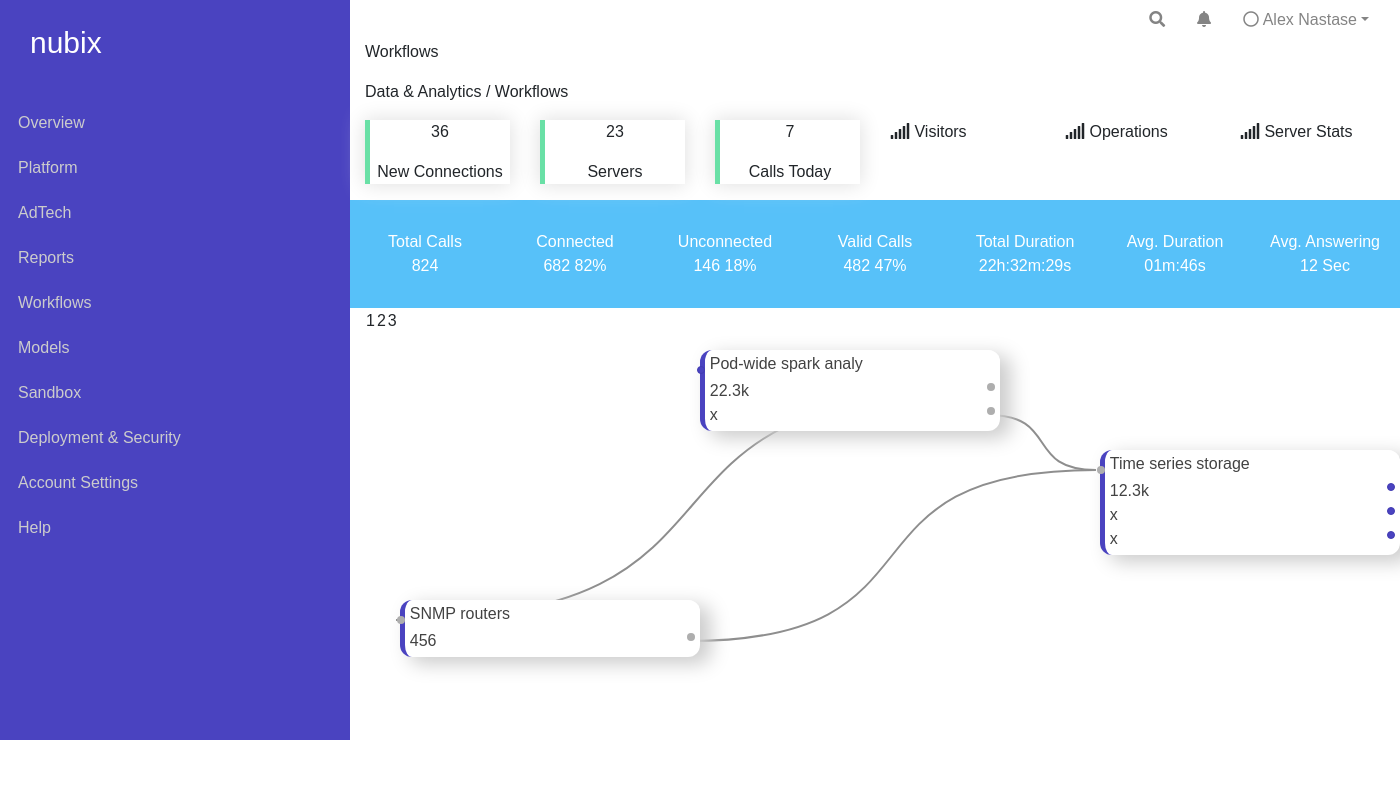
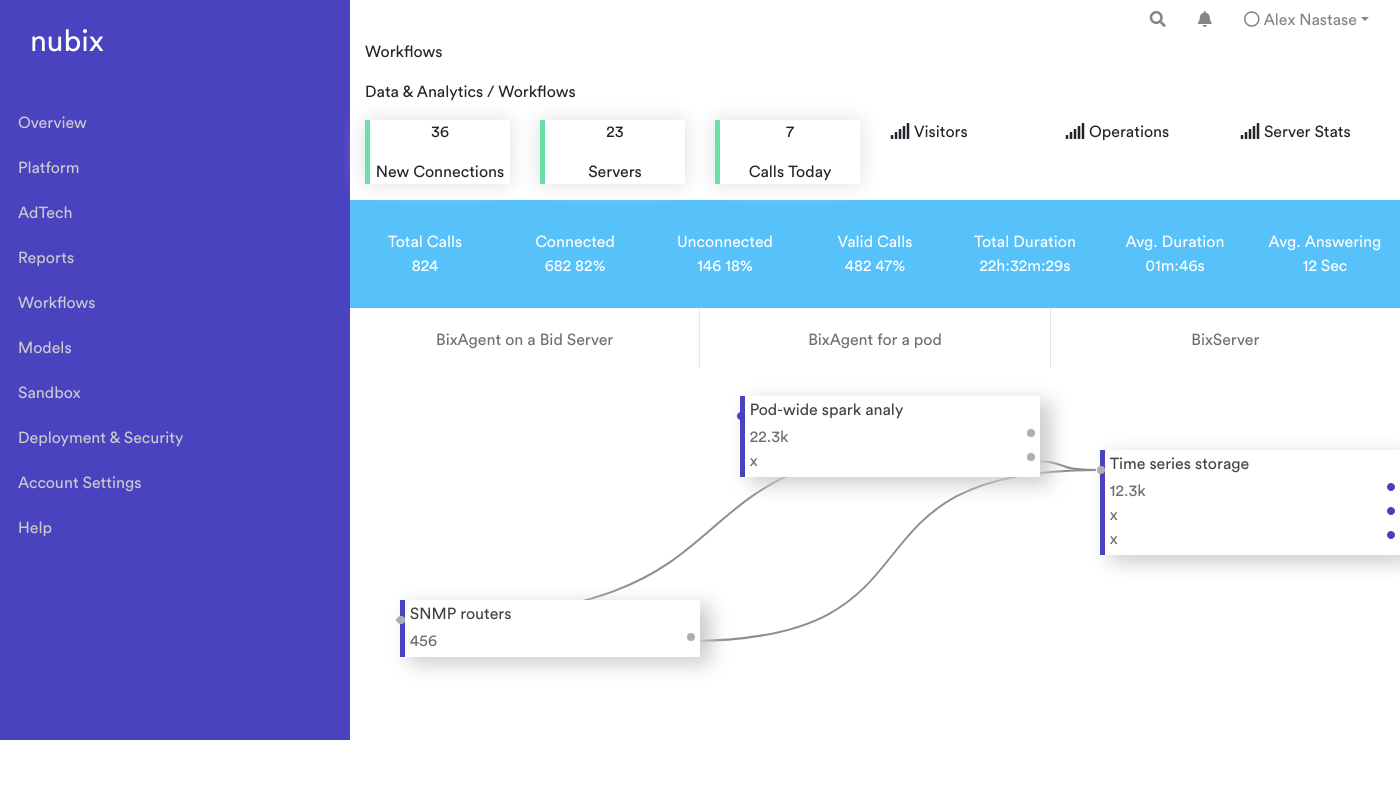
Before and after one commit to crowdbotics-users/Nubix-Dashboard, a PHP site: page /index.html in a window 1400 px wide. Run offline with PHP 8.4, Linux system fonts and the light colour scheme; some libraries are stand-ins or nearby versions.

Commit message:
Adding more styles

```diff
--- a/css/_variables.scss
+++ b/css/_variables.scss
@@ -3,11 +3,16 @@
 $white: #ffffff;
 $purple: #4a43c0;
 $purple-hover: #413bb2;
+$soft-gray: #e6e6e6;
 $light-gray: #848484;
-$strong-gray: #424242;
+$strong-gray: #6e6e6e;
+$strongest-gray: #424242;
 $green: #69e0a6;
 $blue: #57c1f9;
 
 
 //FONTS
-$main-font: 'Montserrat', sans-serif;
+@font-face {
+font-family: Circular Std;
+src: url(../assets/fonts/CircularStd-Book.otf);
+}
--- a/css/style.css
+++ b/css/style.css
@@ -1,5 +1,8 @@
+@font-face {
+  font-family: Circular Std;
+  src: url(../assets/fonts/CircularStd-Book.otf); }
 body {
-  font-family: "Montserrat", sans-serif; }
+  font-family: Circular Std; }
 
 .parent-nav {
   margin: 0;
@@ -54,6 +57,14 @@ body {
   padding: 30px 0px 30px 0px;
   text-align: center; }
 
+.table-svg {
+  text-align: center; }
+  .table-svg .table-svg_br {
+    border-right: 1px solid #e6e6e6; }
+  .table-svg p {
+    color: #6e6e6e;
+    margin-top: 20px; }
+
 .node:before {
   content: attr(title) " ";
   display: block;
@@ -67,9 +78,8 @@ body {
 .node {
   width: 300px;
   background-color: #ffffff;
-  color: #424242;
+  color: #6e6e6e;
   border-left: 5px solid #4a43c0;
-  border-radius: .75em;
   display: inline-block;
   padding: 0.1em .3em .25em;
   position: absolute;
--- a/css/style.scss
+++ b/css/style.scss
@@ -1,7 +1,8 @@
 @import "variables";
 
-body{
-  font-family: $main-font;
+
+body {
+  font-family: Circular Std;
 }
 
 .parent-nav {
@@ -67,13 +68,27 @@ body{
   text-align: center;
 }
 
+.table-svg {
+  text-align: center;
+  .table-svg_br {
+    border: {
+        right: 1px solid $soft-gray;
+    }
+  }
+  p{
+    color: $strong-gray;
+    margin-top: 20px;
+  }
+}
+
+
 .node:before{
   content:attr(title) " ";
   display: block;
   border-top-left-radius:.75em;
   border-top-right-radius:.75em;
   background-color:$white;
-  color: $strong-gray;
+  color: $strongest-gray;
   padding:0.1em .3em 0em;
   margin:-.1em -.3em 0.2em;
 }
@@ -82,7 +97,6 @@ body{
   background-color: $white;
   color: $strong-gray;
   border-left: 5px solid $purple;
-  border-radius: .75em;
   display: inline-block;
   padding:0.1em .3em .25em;
   position:absolute;
--- a/index.html
+++ b/index.html
@@ -115,13 +115,19 @@
           </div>
         </div>
 
-        <table>
+        <div class="row table-svg">
+          <div class="col table-svg_br"><p>BixAgent on a Bid Server</p></div>
+          <div class="col table-svg_br"><p>BixAgent for a pod</p></div>
+          <div class="col"><p>BixServer</p></div>
+        </div>
+
+        <!-- <table rules="all">
           <tr>
             <td>1</td>
             <td>2</td>
             <td>3</td>
           </tr>
-        </table>
+        </table> -->
       </div>
 
         <svg id="svg"></svg>
--- a/js/app.js
+++ b/js/app.js
@@ -287,7 +287,7 @@ node3.addInput('x');
 
 // Move to initial positions
 node.moveTo({x: 400, y: 600});
-node2.moveTo({x: 700, y: 350});
+node2.moveTo({x: 740, y: 396});
 node3.moveTo({x:1100, y:450});
 
 // Connect Nodes
```
Also changed, not shown: assets/fonts/CircularStd-Black.otf (renamed from assets/fonts/circular-std-book-cufonfonts (1)/CircularStd-Black.otf), assets/fonts/CircularStd-BlackItalic.otf (renamed from assets/fonts/circular-std-book-cufonfonts (1)/CircularStd-BlackItalic.otf), assets/fonts/CircularStd-Bold.otf (renamed from assets/fonts/circular-std-book-cufonfonts (1)/CircularStd-Bold.otf), assets/fonts/CircularStd-BoldItalic.otf (renamed from assets/fonts/circular-std-book-cufonfonts (1)/CircularStd-BoldItalic.otf), assets/fonts/CircularStd-Book.otf (renamed from assets/fonts/circular-std-book-cufonfonts (1)/CircularStd-Book.otf), assets/fonts/CircularStd-BookItalic.otf (renamed from assets/fonts/circular-std-book-cufonfonts (1)/CircularStd-BookItalic.otf), assets/fonts/CircularStd-Medium.otf (renamed from assets/fonts/circular-std-book-cufonfonts (1)/CircularStd-Medium.otf), assets/fonts/CircularStd-MediumItalic.otf (renamed from assets/fonts/circular-std-book-cufonfonts (1)/CircularStd-MediumItalic.otf), 1 other file.
